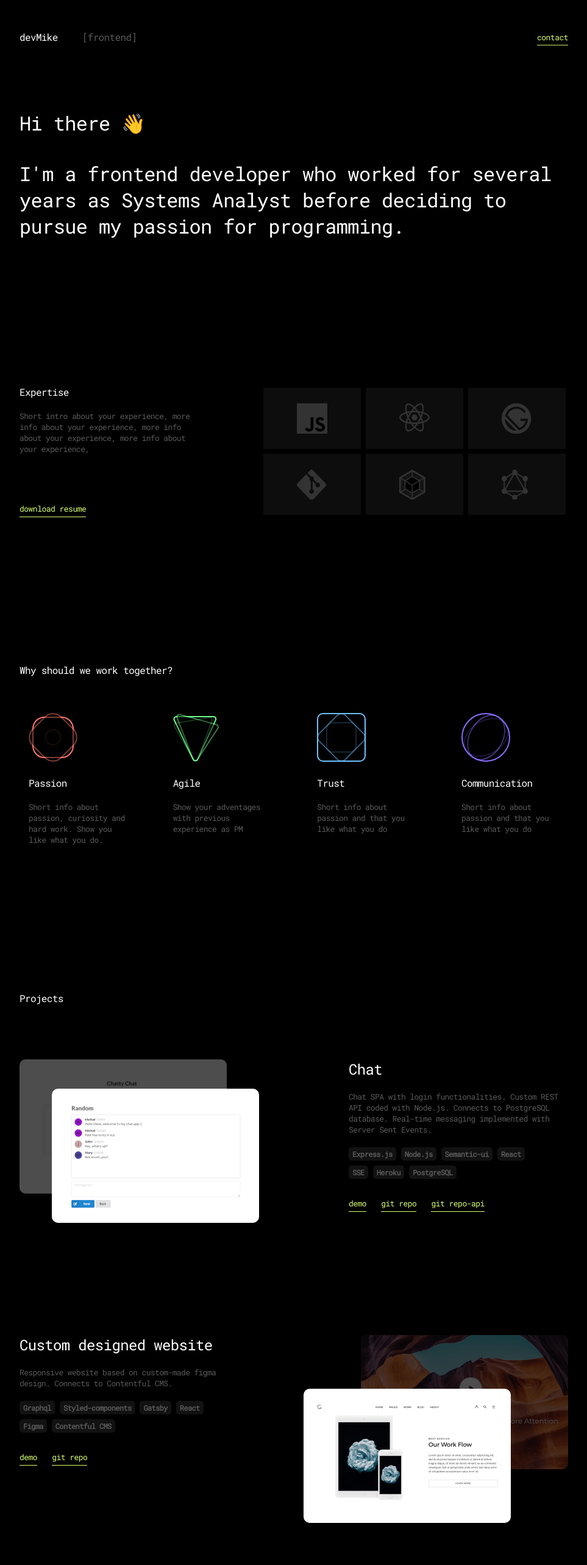
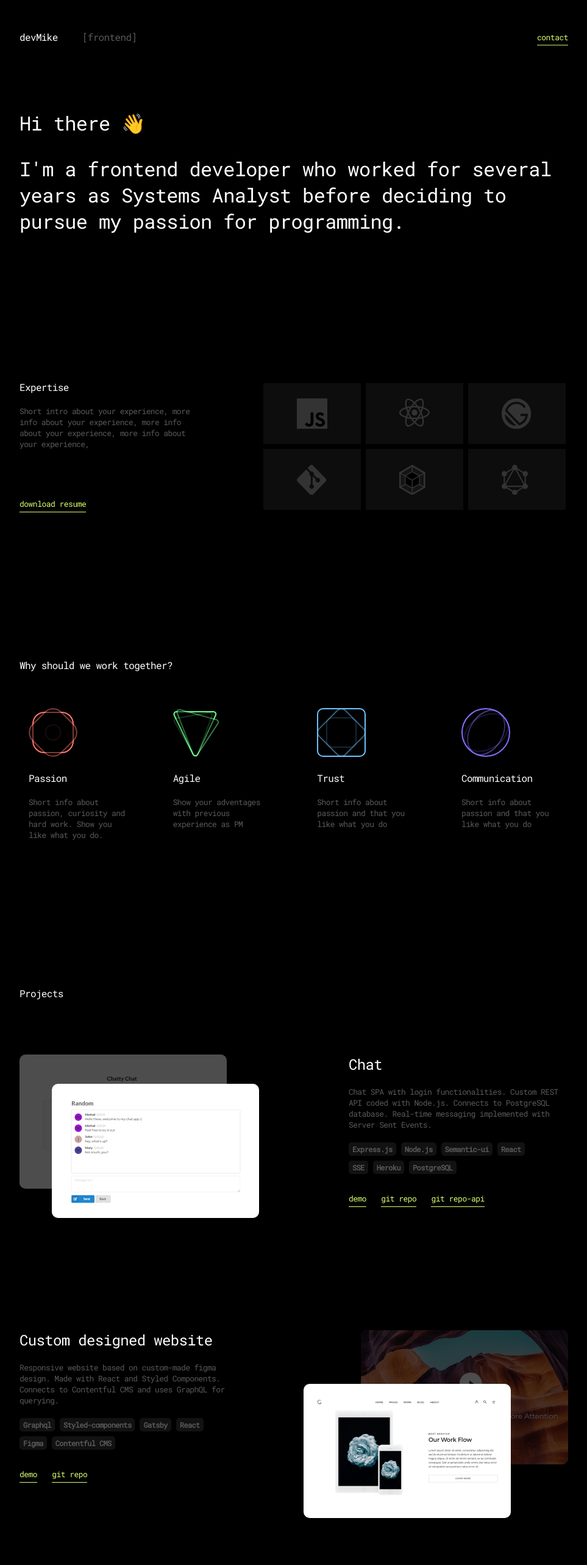
Before and after one commit to MikeKalinowski/mikekalinowski.github.io, a React (Create React App) app: page / in a window 1280 px wide. Shown: the top 2566 px of the page at 61% size, without its empty margins (158-1121 px from the left). Built offline with nearby package versions, Linux system fonts and the light colour scheme.

Commit message:
font fix

```diff
--- a/src/assets/projects.json
+++ b/src/assets/projects.json
@@ -24,7 +24,7 @@
     "image1": "gatsby1",
     "image2": "gatsby2",
     "title": "Custom designed website",
-    "text": "Responsive website based on custom-made figma design. Connects to Contentful CMS.",
+    "text": "Responsive website based on custom-made figma design. Made with React and Styled Components. Connects to Contentful CMS and uses GraphQL for querying.",
     "tags": ["React", "Gatsby", "Styled-components", "Graphql", "Contentful CMS", "Figma"],
     "links": [
         {
@@ -42,7 +42,7 @@
     "image1": "rpg1",
     "image2": "rpg2",
     "title": "RPG Game",
-    "text": "Browser RPG game created with vanilla JS.",
+    "text": "Browser RPG game created with vanilla JS. Takes players on an adventure through different locations full of monsters and equipment.",
     "tags": ["JS", "HTML", "CSS"],
     "links": [
         {
--- a/src/components/page-parts/Introduction.js
+++ b/src/components/page-parts/Introduction.js
@@ -15,7 +15,7 @@ const IntroGroup = styled.div`
 `
 
 const Title = styled.div`
-	font-size: 26px;
+	font-size: 20px;
 	color: white;
 
 	@media ${props => props.theme.layout.tablet} {
@@ -24,11 +24,12 @@ const Title = styled.div`
 `
 
 const Text = styled.div`
-	padding-top: 40px;
-	font-size: 26px;
+	padding-top: 20px;
+	font-size: 20px;
 	color: white;
 
 	@media ${props => props.theme.layout.tablet} {
+		padding-top: 32px;
 		font-size: 32px;
   	}
 `
```
